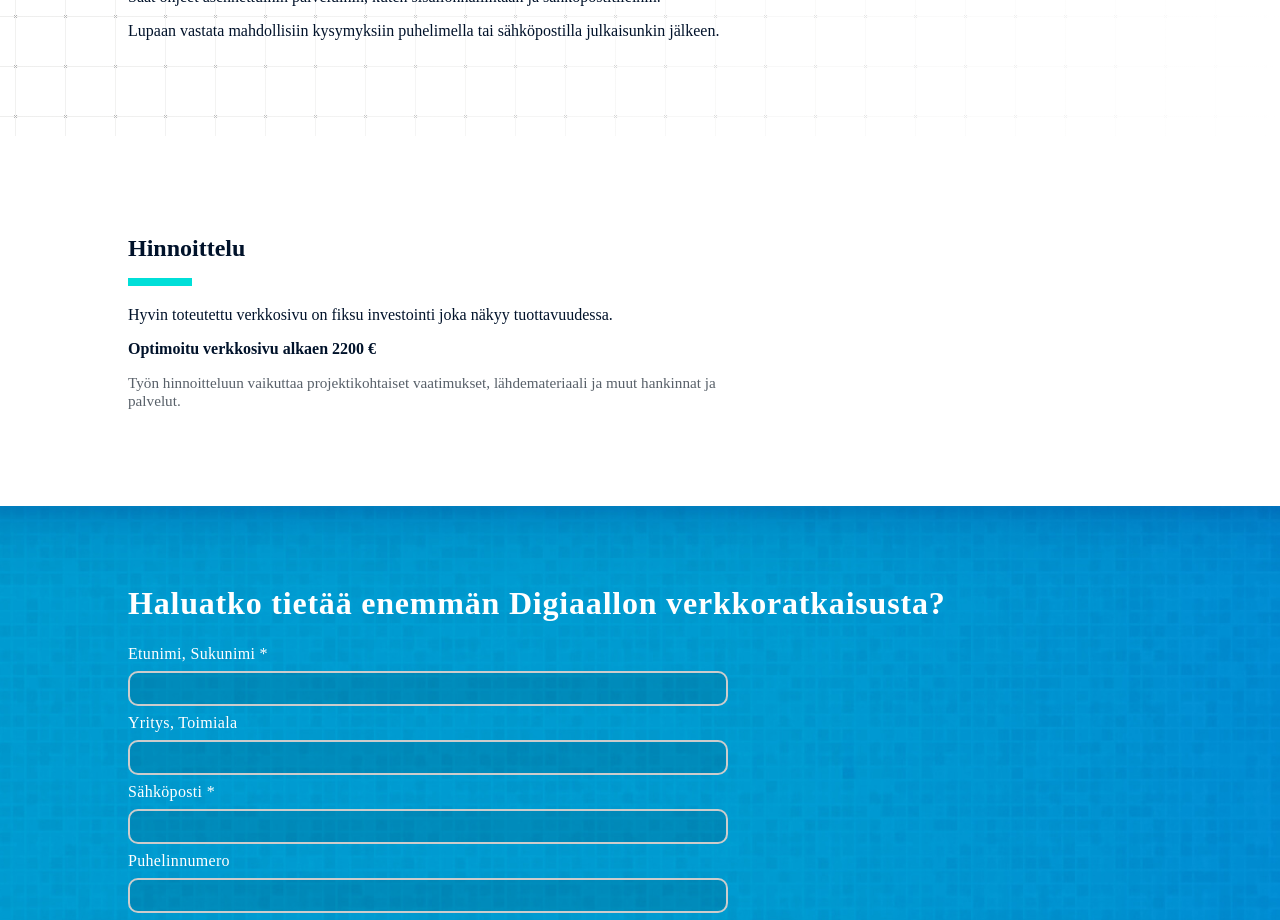
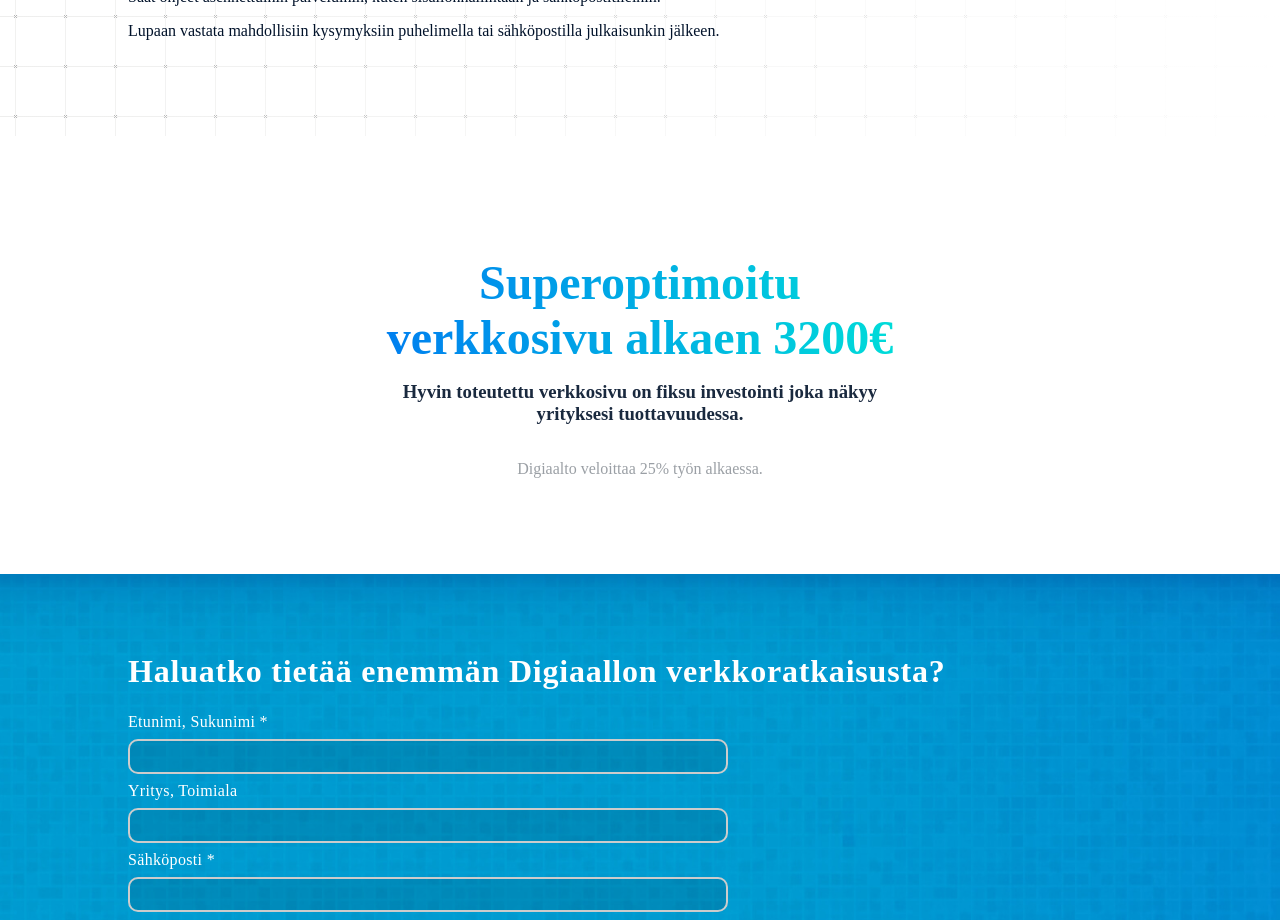
Before and after one commit to digiaalto/etusivu, a Next.js app: page / in a window 1280 px wide. Shown: the part 2620-3540 px from the top of the page. Built offline with nearby package versions, Linux system fonts and the light colour scheme; what typography-theme-github would draw is missing.

Commit message:
redesigned price section

```diff
--- a/components/price.js
+++ b/components/price.js
@@ -4,16 +4,14 @@ const Price = () => {
   return (
     <section id="hinnoittelu" className={styles.section}>
       <div className={styles.content}>
-        <h2 className="headerAfter">Hinnoittelu</h2>
-        <p>
-          Hyvin toteutettu verkkosivu on fiksu investointi joka näkyy
+        <h2 className={styles.header}>
+          Superoptimoitu verkkosivu alkaen 3200€
+        </h2>
+        <h3 className={styles.subheader}>
+          Hyvin toteutettu verkkosivu on fiksu investointi joka näkyy yrityksesi
           tuottavuudessa.
-        </p>
-        <p className="bold">Optimoitu verkkosivu alkaen 2200 €</p>
-        <p className={styles.note}>
-          Työn hinnoitteluun vaikuttaa projektikohtaiset vaatimukset,
-          lähdemateriaali ja muut hankinnat ja palvelut.
-        </p>
+        </h3>
+        <p className={styles.note}>Digiaalto veloittaa 25% työn alkaessa.</p>
       </div>
     </section>
   )
--- a/styles/price.module.sass
+++ b/styles/price.module.sass
@@ -2,21 +2,52 @@
 
 .content
 	padding: map-get($padding, mobile)
+	margin: auto
 
 .header
-	display: flex
-	font-size: 2rem
-	font-weight: 900
-	align-items: center
-	margin-bottom: 1rem
+	margin-bottom: 0
+	@supports (background-clip: text) and (-webkit-text-fill-color: transparent)
+		background-image: linear-gradient(to right, #007CF0, #00DFD8)
+		background-clip: text
+		-webkit-text-fill-color: transparent
+	&::after
+		display: block
+		content: " "
+		height: 0.5rem
+		width: 4rem
+		background-color: map-get($colors, secondary)
+		margin-top: 1rem
+		margin-bottom: 1.25rem
 
-	svg
-		margin-right: 0.5rem
+.subheader
+	margin-top: 0
+	opacity: 0.9
 
 .note
+	display: inline-block
 	color: map-get($colors, textGray)
 	font-size: 0.95rem
+	opacity: 0.6
+
+@media (min-width: map-get($bp, tablet))
+	.content
+		text-align: center
+		max-width: 600px
+	.header
+		margin-bottom: 1rem
+		font-size: 2rem
+		&::after
+			display: none
+	.note
+		font-size: 1rem
 
 @media (min-width: map-get($bp, laptop))
 	.content
 		padding: map-get($padding, laptop)
+		max-width: 800px
+	.header
+		font-size: 3rem
+
+@media (min-width: map-get($bp, desktop))
+	.content
+		max-width: 1200px
```
